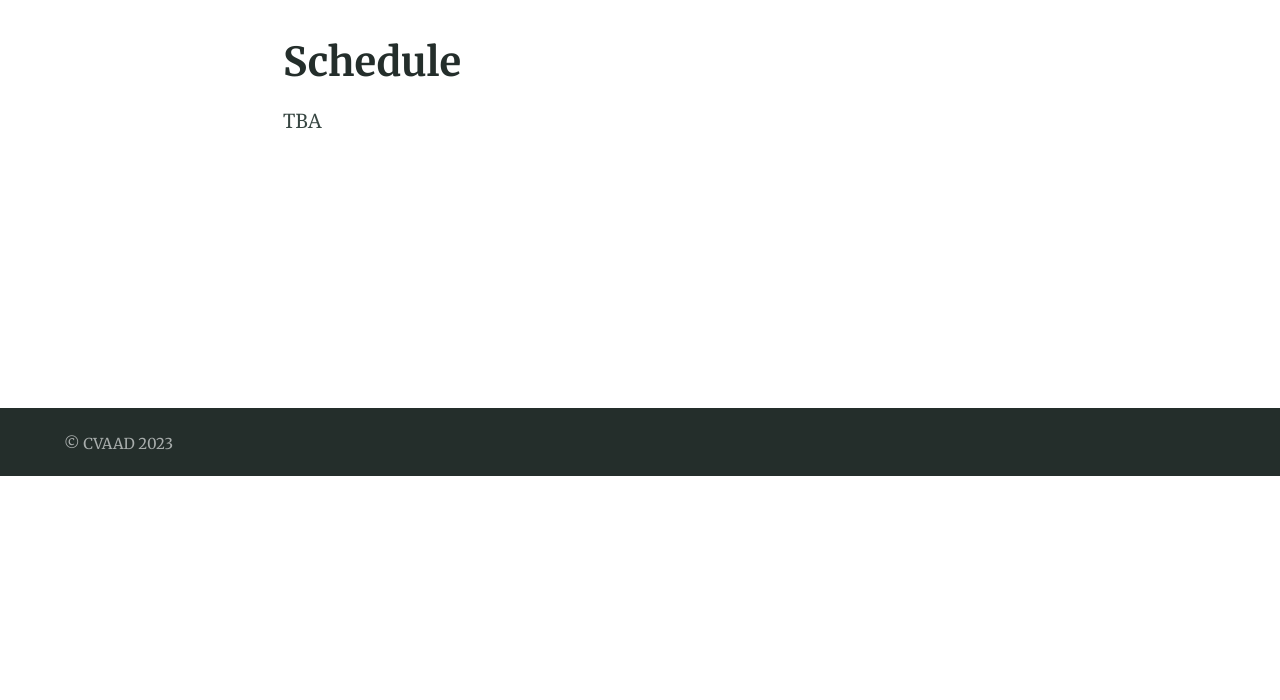
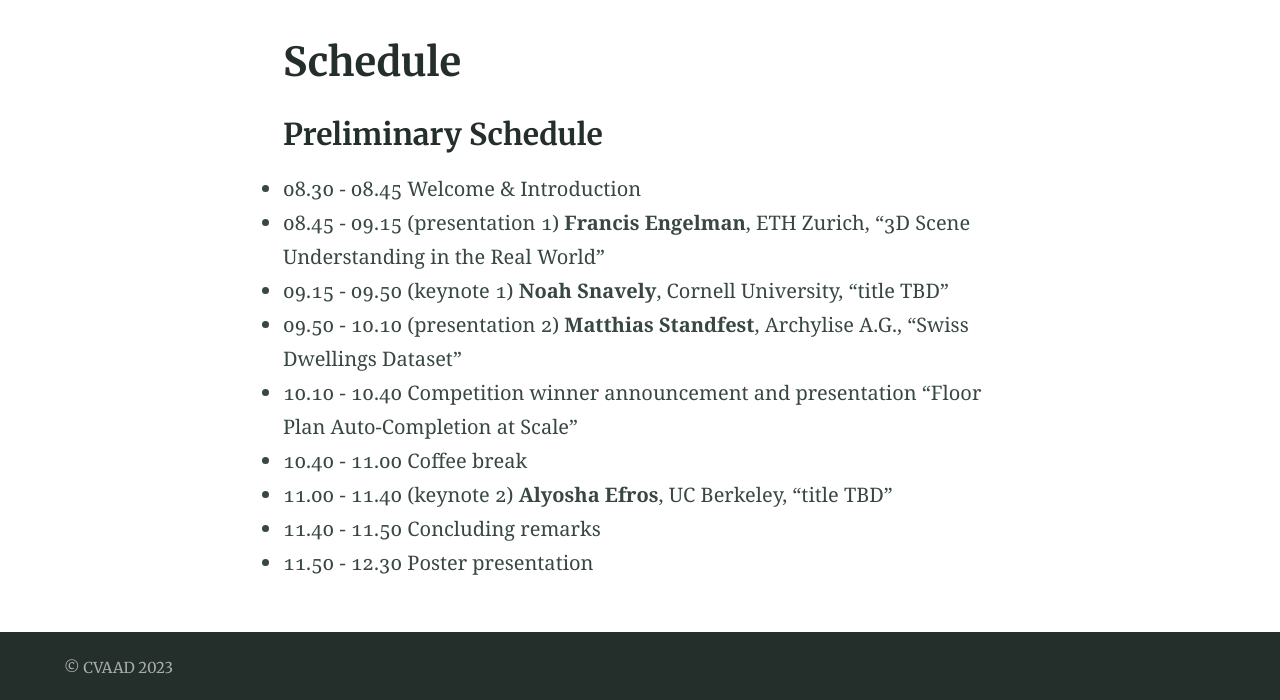
Before and after one commit to cvaad-workshop/cvaad-workshop.github.io, a Jekyll site: the page built from schedule.md, in a window 1280 px wide. Shown: the part 424-1124 px from the top of the page. Built offline with Jekyll 4.4.1, drawn with Linux system fonts in a browser that asks for light colours; before the commit the page ends 900 px from its top, so only the background shows below that.

Commit message:
Update schedule.md
preliminary schedule

```diff
--- a/schedule.md
+++ b/schedule.md
@@ -4,4 +4,14 @@ feature_text:
 feature_image: "../assets/images/cover-image1.png"
 ---
 
-TBA
+### Preliminary Schedule
+
+- 08.30 - 08.45 Welcome & Introduction
+- 08.45 - 09.15 (presentation 1) **Francis Engelman**, ETH Zurich, "3D Scene Understanding in the Real World"
+- 09.15 - 09.50 (keynote 1) **Noah Snavely**, Cornell University, "title TBD"
+- 09.50 - 10.10 (presentation 2) **Matthias Standfest**, Archylise A.G., "Swiss Dwellings Dataset"
+- 10.10 - 10.40 Competition winner announcement and presentation "Floor Plan Auto-Completion at Scale"
+- 10.40 - 11.00 Coffee break
+- 11.00 - 11.40 (keynote 2) **Alyosha Efros**, UC Berkeley, "title TBD"
+- 11.40 - 11.50 Concluding remarks
+- 11.50 - 12.30 Poster presentation
```
